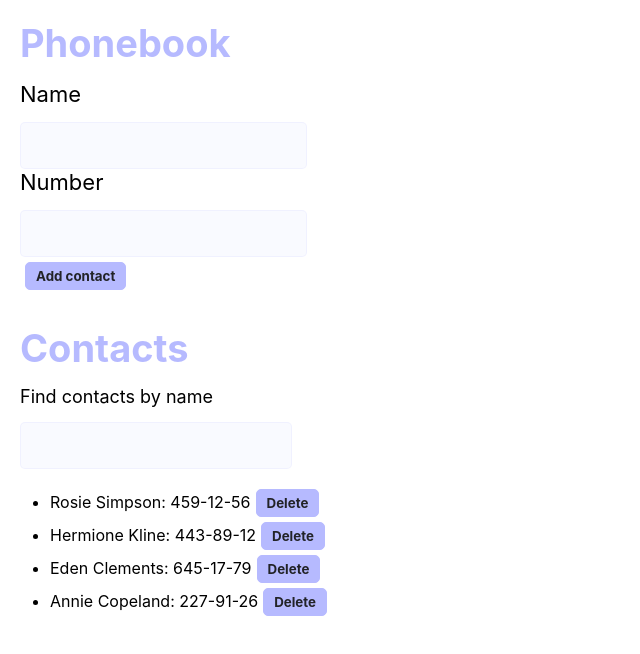
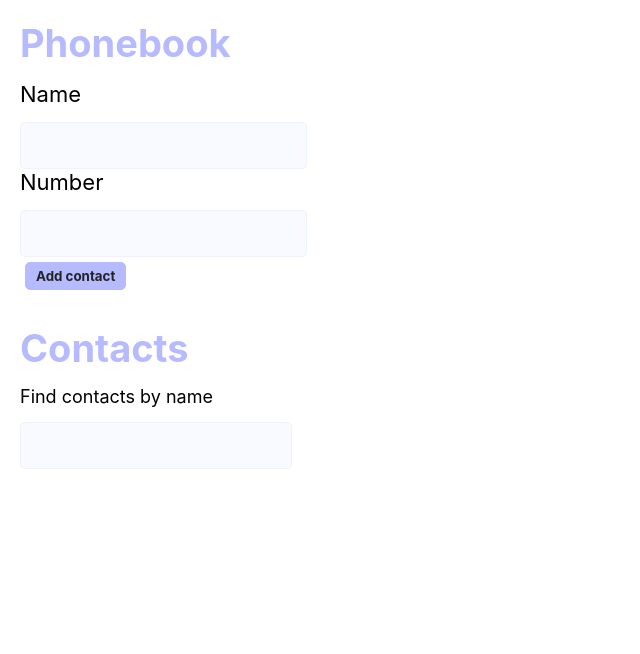
Before and after one commit to Myro4ka/goit-react-hw-07-phonebook, a React (Create React App) app: page / in a window 1280 px wide. Shown: the top 654 px of the page, without its empty margins (0-640 px from the left). Built offline with nearby package versions, Linux system fonts and the light colour scheme.

Commit message:
refactor the code using the Redux Toolkit

```diff
--- a/package.json
+++ b/package.json
@@ -4,6 +4,7 @@
   "private": true,
   "homepage": "https://Myro4ka.github.io/goit-react-hw-06-phonebook/",
   "dependencies": {
+    "@reduxjs/toolkit": "^1.9.2",
     "@testing-library/jest-dom": "^5.16.3",
     "@testing-library/react": "^12.1.4",
     "@testing-library/user-event": "^13.5.0",
@@ -11,6 +12,7 @@
     "prop-types": "^15.8.1",
     "react": "^18.1.0",
     "react-dom": "^18.1.0",
+    "react-redux": "^8.0.5",
     "react-scripts": "5.0.1",
     "web-vitals": "^2.1.3"
   },
--- a/src/components/App/App.jsx
+++ b/src/components/App/App.jsx
@@ -1,68 +1,17 @@
-import { useEffect, useState } from 'react';
 import { Section } from 'components/Section/Section';
 import { ContactForm } from 'components/ContactForm/ContactForm';
 import { ContactList } from 'components/ContactList/ContactList';
 import { Filter } from 'components/Filter/Filter';
 
-const defaultContactState = [
-  { id: 'id-1', name: 'Rosie Simpson', number: '459-12-56' },
-  { id: 'id-2', name: 'Hermione Kline', number: '443-89-12' },
-  { id: 'id-3', name: 'Eden Clements', number: '645-17-79' },
-  { id: 'id-4', name: 'Annie Copeland', number: '227-91-26' },
-];
-
 export const App = () => {
-  const [contacts, setContacts] = useState(
-    JSON.parse(localStorage.getItem('contacts')) ?? defaultContactState
-  );
-  const [filter, setFilter] = useState('');
-
-  const addToContacts = newContact => {
-    const isContactExist = contacts.find(
-      contact =>
-        contact.name.toLocaleLowerCase() === newContact.name.toLocaleLowerCase()
-    );
-    if (isContactExist) {
-      return alert(`${newContact.name} is already in contacts`);
-    }
-    setContacts(prevContacts => [...prevContacts, newContact]);
-  };
-
-  const handleChange = e => {
-    setFilter(e.target.value);
-  };
-
-  const applyFilterContacts = () => {
-    if (filter) {
-      const filteredContacts = contacts.filter(contact =>
-        contact.name.toLowerCase().includes(filter.toLowerCase())
-      );
-      return filteredContacts;
-    }
-    return contacts;
-  };
-
-  const deleteContact = deletedIdContact => {
-    setContacts(prevContacts =>
-      prevContacts.filter(contact => contact.id !== deletedIdContact)
-    );
-  };
-
-  useEffect(() => {
-    localStorage.setItem('contacts', JSON.stringify(contacts));
-  }, [contacts]);
-
   return (
     <>
       <Section title="Phonebook">
-        <ContactForm addToContacts={addToContacts} />
+        <ContactForm />
       </Section>
       <Section title="Contacts">
-        <Filter handleChange={handleChange} />
-        <ContactList
-          applyFilterContacts={applyFilterContacts}
-          deleteContact={deleteContact}
-        />
+        <Filter />
+        <ContactList />
       </Section>
     </>
   );
--- a/src/components/ContactForm/ContactForm.jsx
+++ b/src/components/ContactForm/ContactForm.jsx
@@ -1,9 +1,14 @@
 import { useState } from 'react';
 import { nanoid } from 'nanoid';
-import PropTypes from 'prop-types';
 import css from '../ContactForm/ContactForm.module.css';
+import { useDispatch, useSelector } from 'react-redux';
+import { contactsCheking } from 'utils/contactsCheking';
+import { addContact } from 'redux/contactsSlice';
+import { getContacts } from 'redux/selectors';
 
-export const ContactForm = ({ addToContacts }) => {
+export const ContactForm = () => {
+  const dispatch = useDispatch();
+  const contacts = useSelector(getContacts);
   const [name, setName] = useState('');
   const [number, setNumber] = useState('');
 
@@ -14,7 +19,13 @@ export const ContactForm = ({ addToContacts }) => {
       number,
       id: nanoid(),
     };
-    addToContacts(newContact);
+    const inContactList = contacts.filter(contact =>
+      contactsCheking(contact, newContact)
+    ).length;
+
+    if (!inContactList) {
+      dispatch(addContact(newContact));
+    }
     setName('');
     setNumber('');
   };
@@ -53,7 +64,3 @@ export const ContactForm = ({ addToContacts }) => {
     </form>
   );
 };
-
-ContactForm.propTypes = {
-  addToContacts: PropTypes.func.isRequired,
-};
--- a/src/components/ContactList/ContactList.jsx
+++ b/src/components/ContactList/ContactList.jsx
@@ -1,26 +1,29 @@
-import PropTypes from 'prop-types';
 import css from '../ContactList/ContactList.module.css';
 import { ContactListItem } from 'components/ContactListItem/ContactListItem';
+import { useSelector } from 'react-redux';
+import { getContacts, getFilter } from 'redux/selectors';
 
-export const ContactList = ({ applyFilterContacts, deleteContact }) => {
+export const ContactList = () => {
+  const contacts = useSelector(getContacts);
+  const filterValue = useSelector(getFilter);
+
+  const filteredContacts = () => {
+    return contacts.filter(contact =>
+      contact.name.toLowerCase().includes(filterValue)
+    );
+  };
+
   return (
-    <ul className={css.list}>
-      {applyFilterContacts().map(({ id, name, number }) => {
-        return (
-          <ContactListItem
-            key={id}
-            name={name}
-            number={number}
-            id={id}
-            handleDelete={deleteContact}
-          />
-        );
-      })}
-    </ul>
+    <>
+      {contacts.length !== 0 && (
+        <ul className={css.list}>
+          {filteredContacts().map(({ id, name, number }) => {
+            return (
+              <ContactListItem key={id} name={name} number={number} id={id} />
+            );
+          })}
+        </ul>
+      )}
+    </>
   );
 };
-
-ContactList.propTypes = {
-  applyFilterContacts: PropTypes.func.isRequired,
-  deleteContact: PropTypes.func.isRequired,
-};
--- a/src/components/ContactListItem/ContactListItem.jsx
+++ b/src/components/ContactListItem/ContactListItem.jsx
@@ -1,11 +1,15 @@
 import PropTypes from 'prop-types';
 import css from '../ContactListItem/ContactListItem.module.css';
+import { useDispatch } from 'react-redux';
+import { deleteContact } from 'redux/contactsSlice';
 
-export const ContactListItem = ({ name, number, id, handleDelete }) => {
+export const ContactListItem = ({ name, number, id }) => {
+  const dispatch = useDispatch();
+
   return (
     <li className={css.list_item}>
       {name}: {number}
-      <button type="button" id={id} onClick={() => handleDelete(id)}>
+      <button type="button" id={id} onClick={() => dispatch(deleteContact(id))}>
         Delete
       </button>
     </li>
--- a/src/components/Filter/Filter.jsx
+++ b/src/components/Filter/Filter.jsx
@@ -1,7 +1,16 @@
-import PropTypes from 'prop-types';
 import css from '../Filter/Filter.module.css';
+import { useDispatch, useSelector } from 'react-redux';
+import { getFilter } from 'redux/selectors';
+import { changeFilter } from 'redux/filterSlice';
 
-export const Filter = ({ filter, handleChange }) => {
+export const Filter = () => {
+  const dispatch = useDispatch();
+  const filter = useSelector(getFilter);
+
+  const handleChange = e => {
+    dispatch(changeFilter(e.target.value.toLowerCase()));
+  };
+
   return (
     <>
       <p className={css.filter_title}>Find contacts by name</p>
@@ -16,8 +25,3 @@ export const Filter = ({ filter, handleChange }) => {
     </>
   );
 };
-
-Filter.propTypes = {
-  filter: PropTypes.string,
-  handleChange: PropTypes.func.isRequired,
-};
--- a/src/index.js
+++ b/src/index.js
@@ -1,10 +1,14 @@
 import React from 'react';
 import ReactDOM from 'react-dom/client';
 import { App } from 'components/App/App';
+import { Provider } from 'react-redux';
+import { store } from 'redux/store';
 import './index.css';
 
 ReactDOM.createRoot(document.getElementById('root')).render(
   <React.StrictMode>
-    <App />
+    <Provider store={store}>
+      <App />
+    </Provider>
   </React.StrictMode>
 );
--- /dev/null
+++ b/src/redux/contactsSlice.js
@@ -0,0 +1,32 @@
+import { createSlice } from '@reduxjs/toolkit';
+const LS_CL_KEY = `contacts_list`;
+
+const initialContactsState = () => {
+  const savedContacts = localStorage.getItem(LS_CL_KEY);
+  if (!savedContacts) {
+    return [];
+  }
+  return JSON.parse(savedContacts);
+};
+
+const setContactsInStorage = data =>
+  localStorage.setItem(LS_CL_KEY, JSON.stringify(data));
+
+const contactsSlice = createSlice({
+  name: 'contacts',
+  initialState: initialContactsState,
+  reducers: {
+    addContact(state, action) {
+      const newState = [action.payload, ...state];
+      setContactsInStorage(newState);
+      return newState;
+    },
+    deleteContact(state, action) {
+      const newState = state.filter(contact => contact.name !== action.payload);
+      setContactsInStorage(newState);
+      return newState;
+    },
+  },
+});
+export const { addContact, deleteContact } = contactsSlice.actions;
+export const contactsReducer = contactsSlice.reducer;
--- /dev/null
+++ b/src/redux/filterSlice.js
@@ -0,0 +1,16 @@
+import { createSlice } from '@reduxjs/toolkit';
+
+const filterSlice = createSlice({
+  name: 'filter',
+  initialState: '',
+  reducers: {
+    changeFilter(state, action) {
+      state = action.payload;
+      console.log(action.payload);
+      return state;
+    },
+  },
+});
+
+export const { changeFilter } = filterSlice.actions;
+export const filterReducer = filterSlice.reducer;
--- /dev/null
+++ b/src/redux/selectors.js
@@ -0,0 +1,2 @@
+export const getContacts = state => state.contacts;
+export const getFilter = state => state.filter;
--- /dev/null
+++ b/src/redux/store.js
@@ -0,0 +1,10 @@
+import { configureStore } from '@reduxjs/toolkit';
+import { contactsReducer } from './contactsSlice';
+import { filterReducer } from './filterSlice';
+
+export const store = configureStore({
+  reducer: {
+    contacts: contactsReducer,
+    filter: filterReducer,
+  },
+});
--- /dev/null
+++ b/src/utils/contactsCheking.js
@@ -0,0 +1,12 @@
+export const contactsCheking = (contact, data) => {
+  if (contact.name === data.name) {
+    alert(`${data.name} is already in contacts.`);
+    return;
+  } else if (contact.number === data.number) {
+    alert(
+      `This number (${data.number}) is already in ${contact.name} contact.`
+    );
+    return;
+  }
+  return contact;
+};
```
Also changed, not shown: 1 other file (tests, documents, lock files or other folders).
